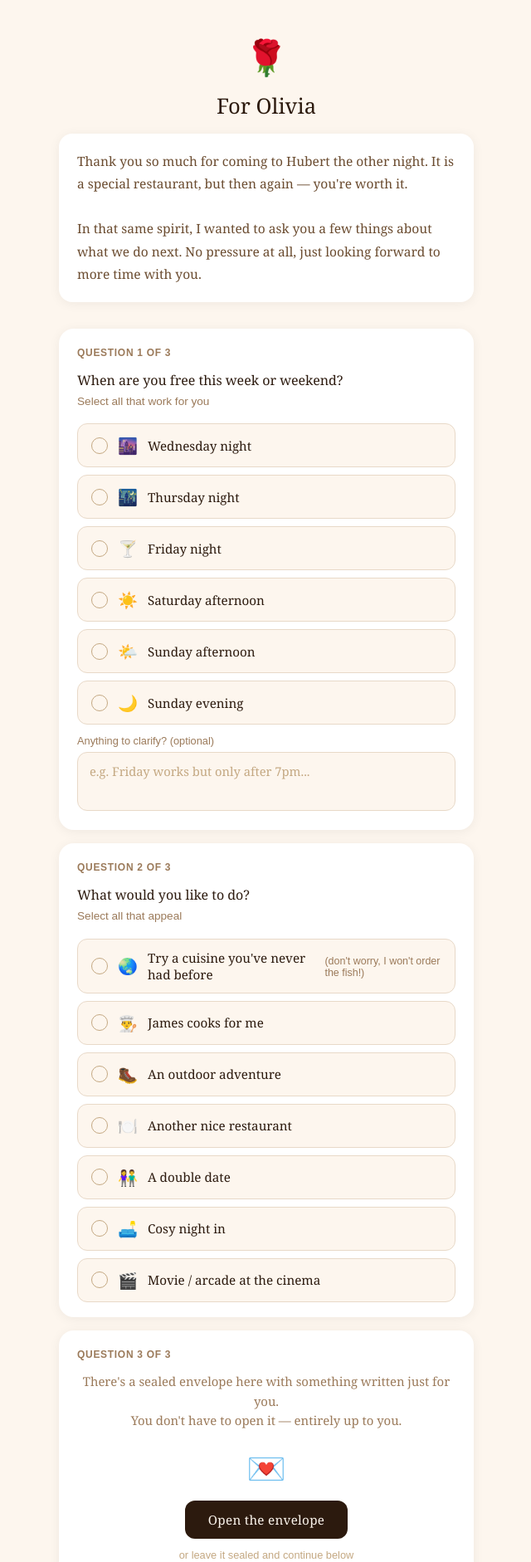
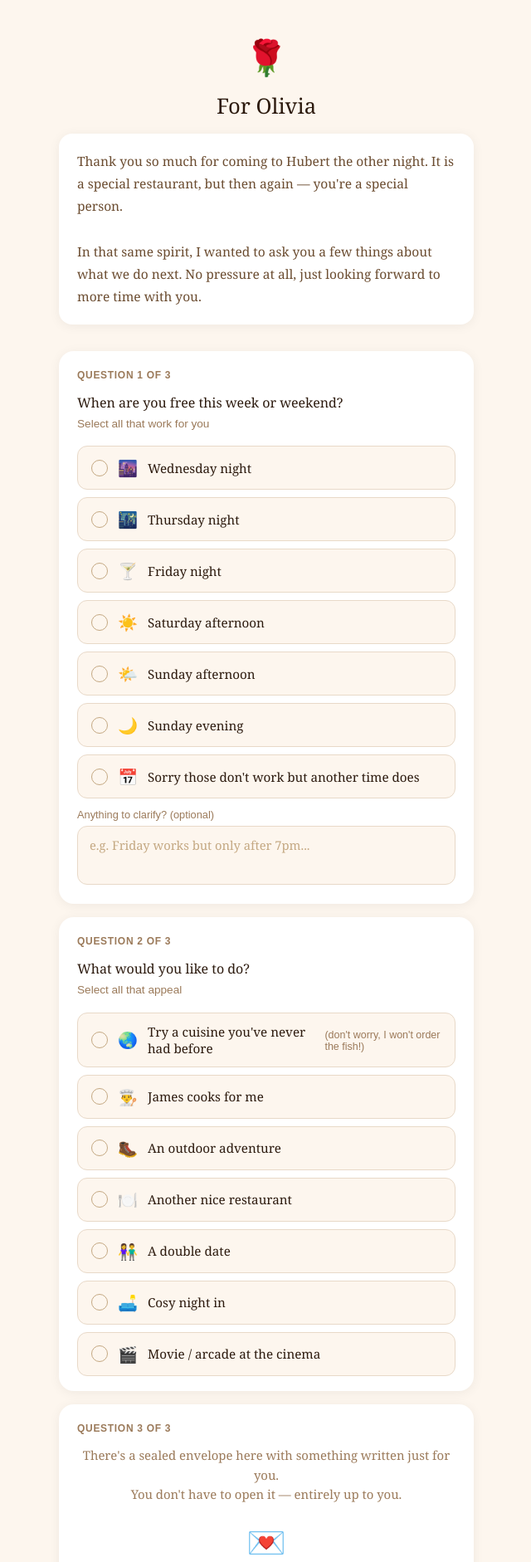
Before and after one commit to Aiello-code/nudda-one, a Flask app: page /olivia in a window 1280 px wide. Shown: the top 1882 px of the page at 83% size, without its empty margins (319-959 px from the left). Run offline with Flask 3, Linux system fonts and the light colour scheme.

Commit message:
Various copy tweaks on Olivia's page
- Header: "you're worth it" → "you're a special person"
- Availability: add "sorry those don't work but another time does" option
- Envelope: rephrase life goals/values sentence

Co-Authored-By: Claude Sonnet 4.6 <noreply@anthropic.com>

```diff
--- a/templates/olivia.html
+++ b/templates/olivia.html
@@ -229,7 +229,7 @@
     <div class="icon">🌹</div>
     <h1>For Olivia</h1>
     <div class="note">
-      Thank you so much for coming to Hubert the other night. It is a special restaurant, but then again — you're worth it.<br><br>
+      Thank you so much for coming to Hubert the other night. It is a special restaurant, but then again — you're a special person.<br><br>
       In that same spirit, I wanted to ask you a few things about what we do next. No pressure at all, just looking forward to more time with you.
     </div>
   </div>
@@ -270,6 +270,11 @@
           <div class="tick">✓</div>
           <div class="opt-icon">🌙</div>
           Sunday evening
+        </div>
+        <div class="option" data-value="Sorry those don't work but another time does" onclick="toggleAvail(this)">
+          <div class="tick">✓</div>
+          <div class="opt-icon">📅</div>
+          Sorry those don't work but another time does
         </div>
       </div>
       <div class="comment-wrap">
@@ -336,7 +341,7 @@
       <div id="env-open" style="display:none">
         <div class="env-contents" id="env-contents">
           I want to say thank you for Wednesday. I was blown away by how thought-through and wise your thoughts on life were. You're a thoughtful and beautiful person like no one I've met before.<br><br>
-          I don't want to overwhelm you, but I also want to be honest — I would like to date you. I think our personalities are great matches, and our life goals and values are so compatible.<br><br>
+          I don't want to overwhelm you, but I also want to be honest — I would like to date you. I think our personalities are great matches, as are our life goals and values.<br><br>
           Whatever you think of that, I will continue to think you're one in a million. 🌹
         </div>
         <div class="env-opened-note">✓ Envelope opened</div>
```
